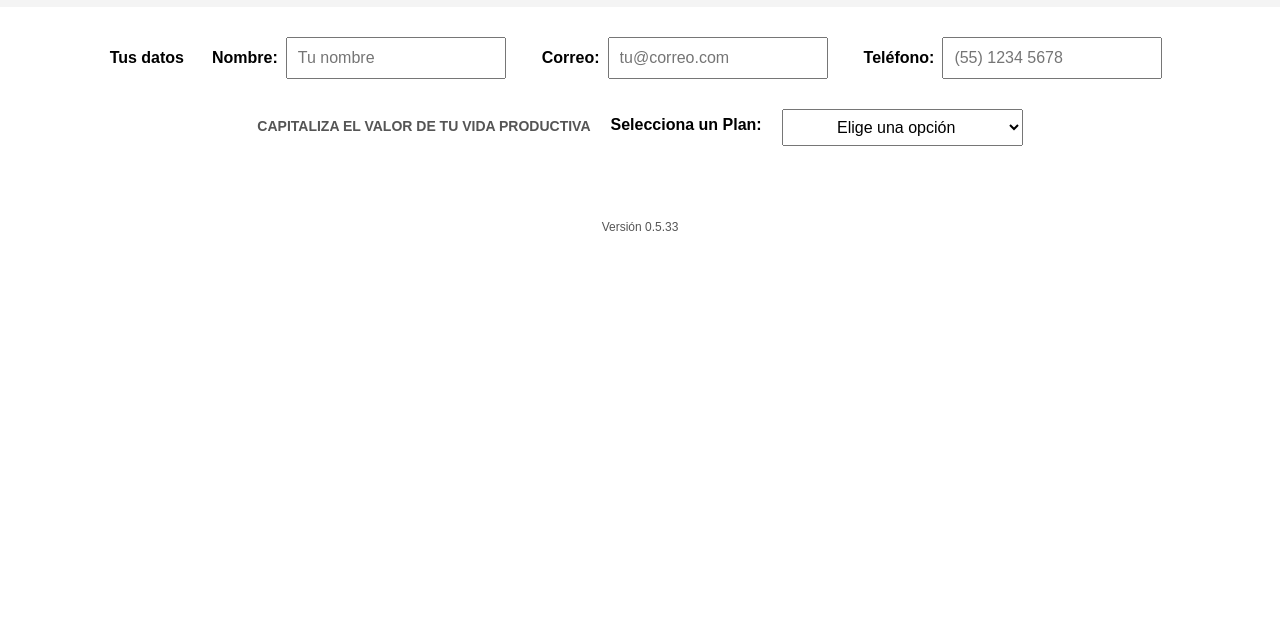
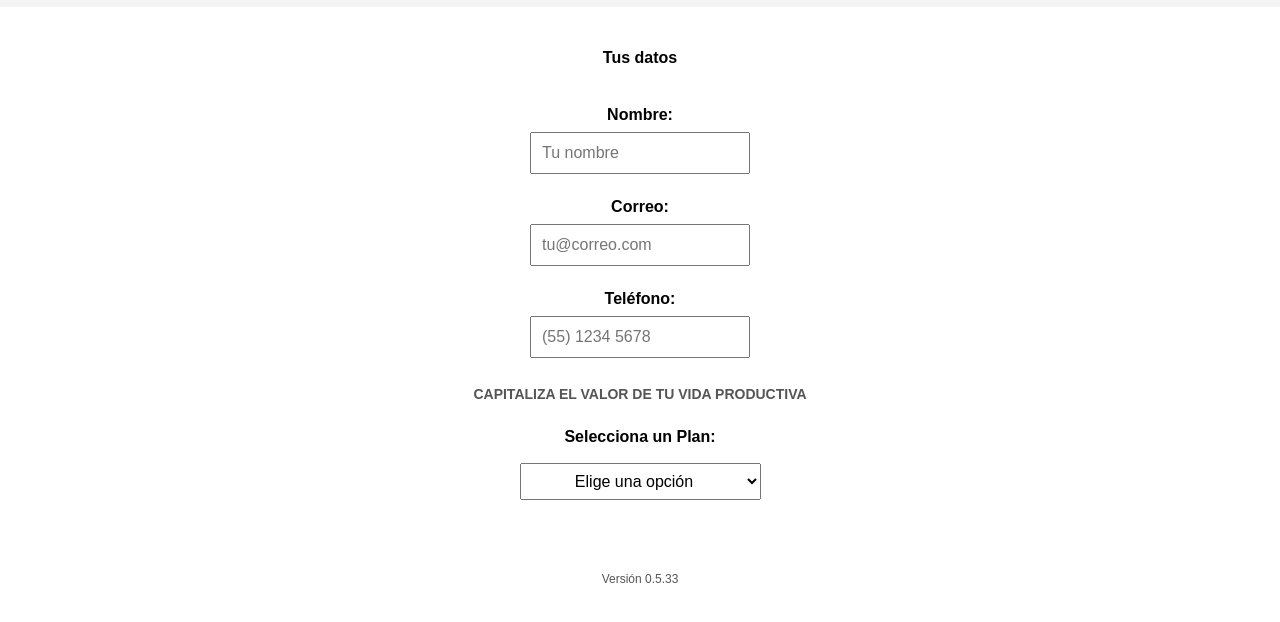
Before and after one commit to RCaguilarJ/cotizadorLPS, a plain HTML site: page index.html in a window 1280 px wide. Shown: the part 94-716 px from the top of the page. Drawn offline with nearby package versions, Linux system fonts and the light colour scheme.

Commit message:
ajuste de estilos de formulario

```diff
--- a/css/style.css
+++ b/css/style.css
@@ -286,19 +286,31 @@ th {
    -------------------------------------------------- */
 .user-info {
     display: flex;
-    flex-direction: row;
-    gap: 20px;
-    justify-content: center;
-    align-items: center;
-    flex-wrap: wrap; /* permite que salten a la siguiente línea si falta espacio */
+    flex-direction: column; /* apilar verticalmente */
+    gap: 12px;
+    align-items: center; /* centrar contenido */
     margin-bottom: 10px;
+    width: 100%;
+    max-width: 720px; /* evita que se estire demasiado en pantallas grandes */
+    margin-left: auto;
+    margin-right: auto;
 }
 
 .user-info .input-container {
-    flex-direction: row; /* etiqueta + input en la misma fila */
+    flex-direction: column; /* etiqueta encima del input */
     align-items: center;
-    width: auto; /* que no ocupe el 100% */
-    padding: 0 8px;
+    width: 100%;
+    padding: 6px 8px;
+}
+
+.user-info .input-container label {
+    margin-bottom: 6px;
+    text-align: center;
+}
+
+.user-info .input-container input {
+    width: 80%;
+    max-width: 420px;
 }
 
 .user-info .input-container label {
```
